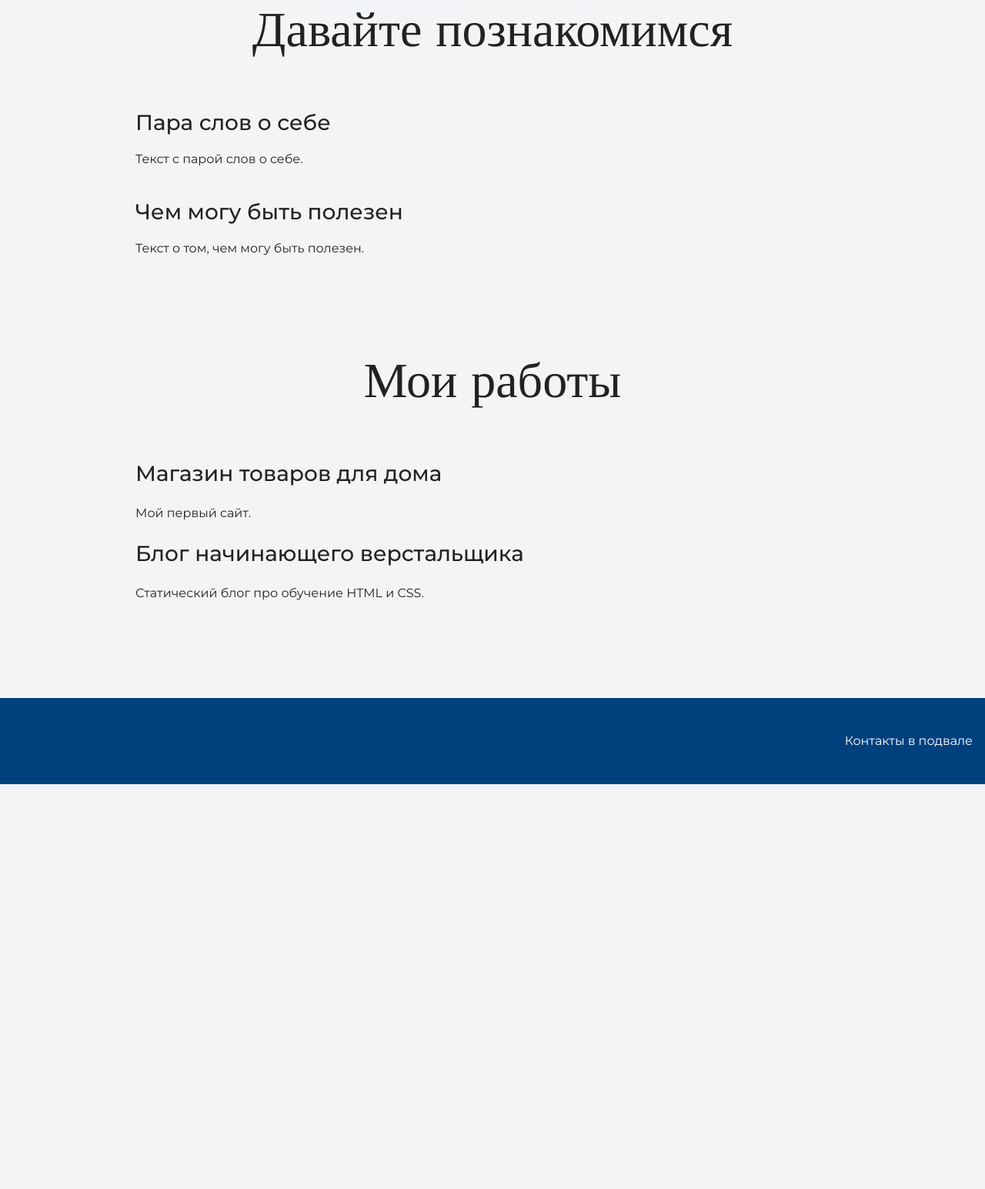
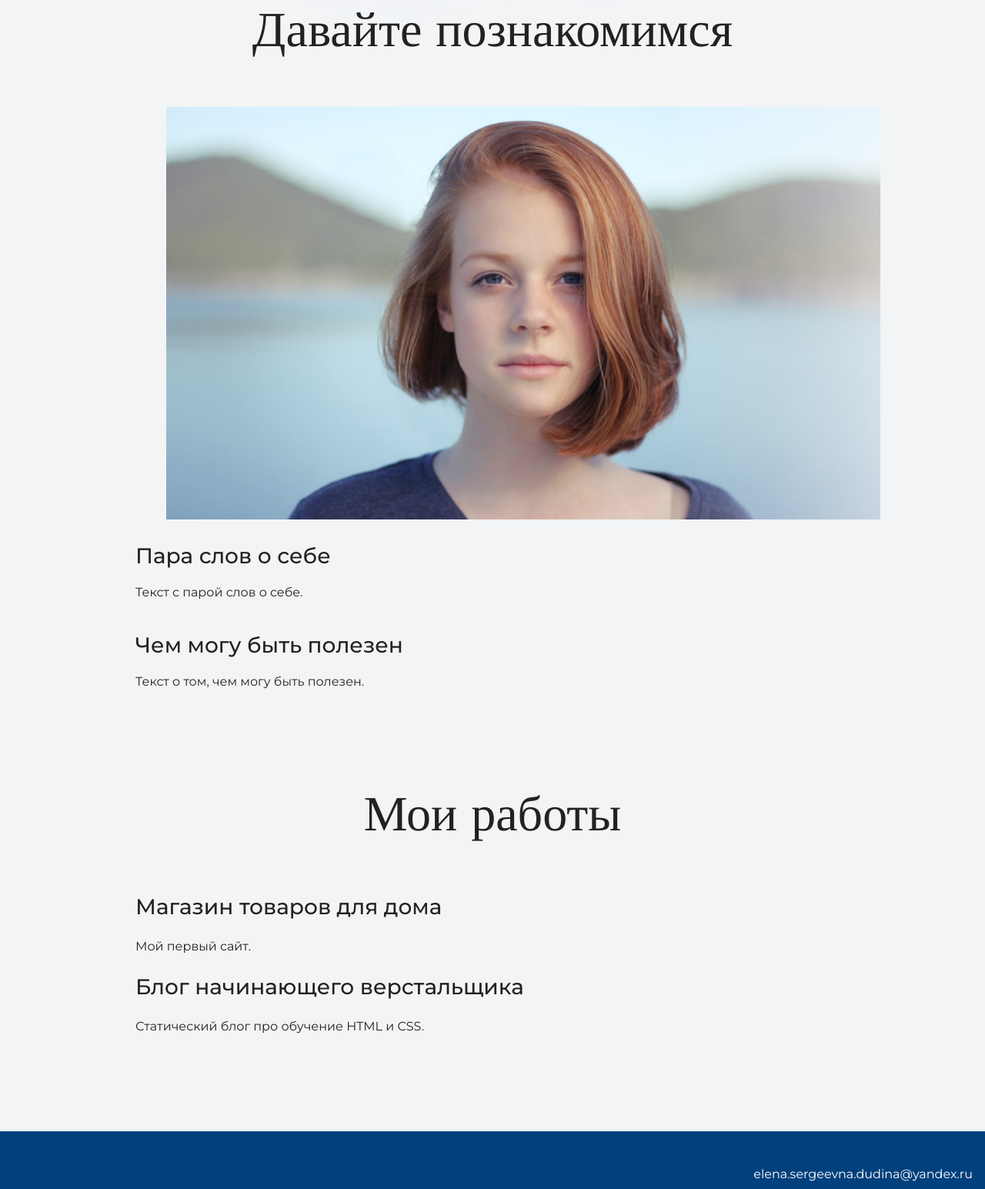
Before and after one commit to AuroraThundercloud/my-site, a plain HTML site: page index.html in a window 1280 px wide. Shown: the part 1033-2578 px from the top of the page at 77% size. Before the commit the page ends 2052 px from the top, so only its background shows below. Drawn offline with nearby package versions, Linux system fonts and the light colour scheme.

Commit message:
Добавляем фото

```diff
--- a/index.html
+++ b/index.html
@@ -24,6 +24,9 @@
     <section class="intro">
 	 <div class="container">
       <h2 class="subheading">Давайте познакомимся</h2>
+	 <figure>
+ 	  <img src="files/user.jpg" width="928" height="536" alt="user-image">
+         </figure>
       <h3>Пара слов о себе</h3>
       <p>Текст с парой слов о себе.</p>
       <h3>Чем могу быть полезен</h3>
@@ -45,7 +48,7 @@
 
     <footer class="page-footer">
 	 <div class="container">
-      Контакты в подвале
+          <a href="mailto:elena.sergeevna.dudina@yandex.ru">elena.sergeevna.dudina@yandex.ru</a>
 	 </div>
     </footer>
   </body>
```
